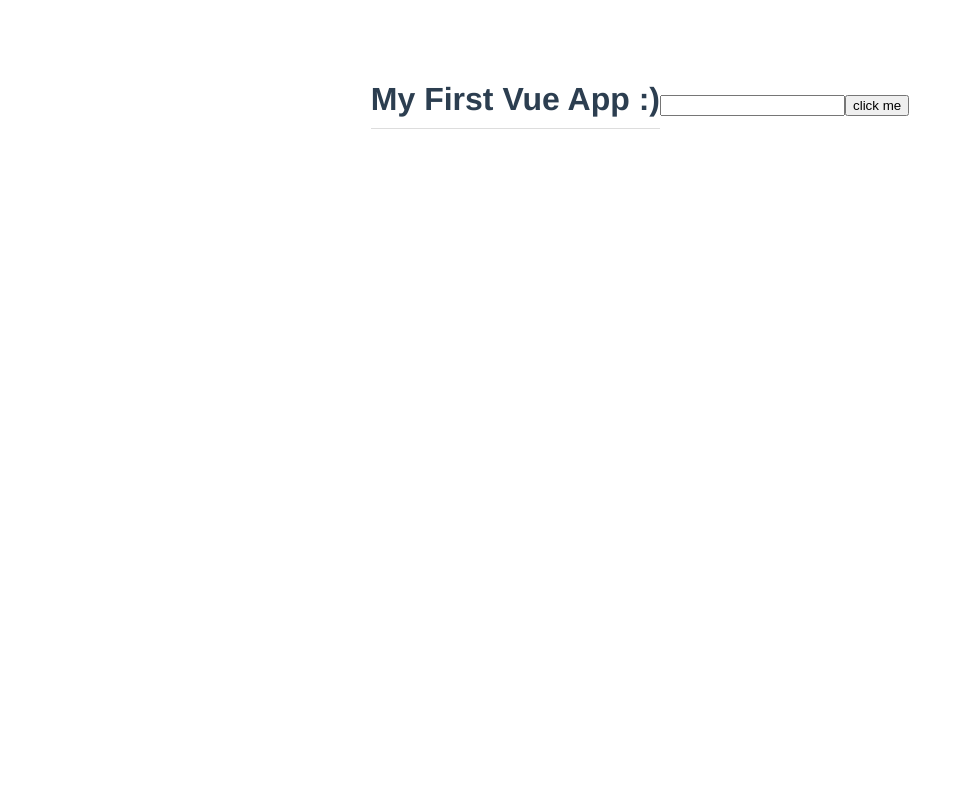
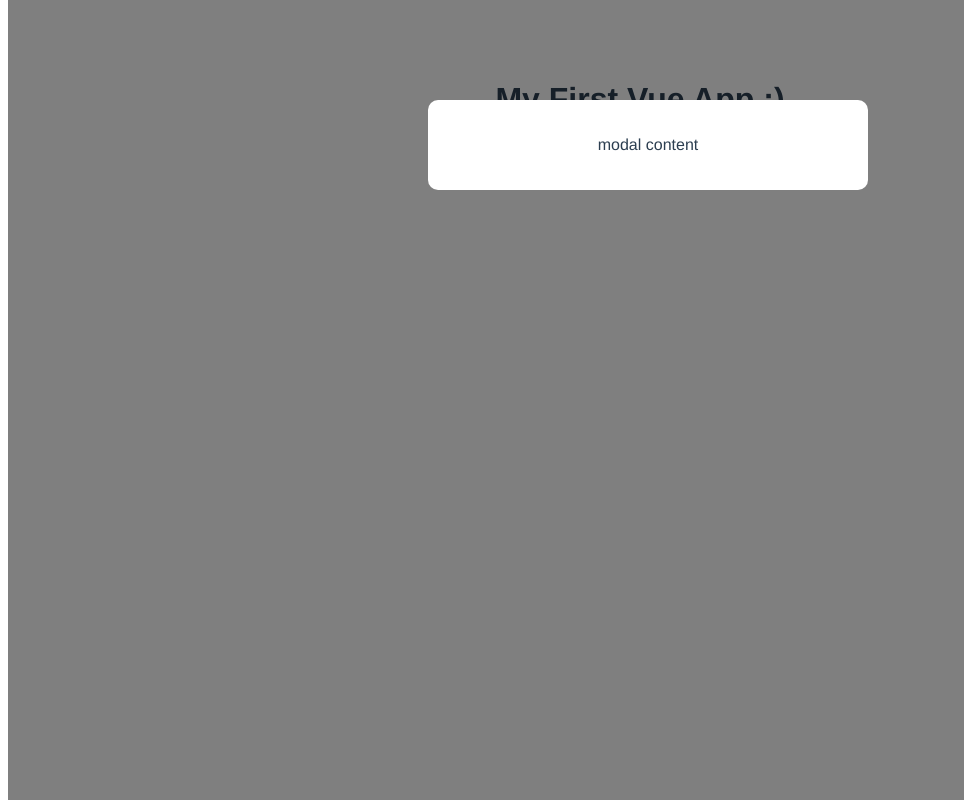
Before and after one commit to Shuya-Uno/Vue-tutorial, a Vue app: page / in a window 1280 px wide. Shown: the whole page, without its empty margins (0-964 px from the left). Built offline with nearby package versions, Linux system fonts and the light colour scheme.

Commit message:
Multiple Components

```diff
--- a/src/App.vue
+++ b/src/App.vue
@@ -1,34 +1,21 @@
 <template>
   <h1>{{ title }}</h1>
-  <input type="text" ref="name">
-  <button @click="handleClick">click me</button>
+  <Modal />
 </template>
-<!--
-  Gets rendered to the "app" div
-   (not directly coding inside the div, in order to utilize the concept of multiple components).
--->
 
 <script>
+import Modal from './components/Modal.vue'
 
 export default {
   name: 'App',
+  components: { Modal },
+
   data(){
     return {
       title: 'My First Vue App :)'
     }
-  },
-  methods: {
-    handleClick(){
-      console.log(this.$refs.name)
-      this.$refs.name.classList.add('active')
-      this.$refs.name.focus()
-    }
   }
 }
-/*
-  All dynamic development methods that was used in widget-size project
-   can also be used in SPA-size projects (Such as the data function above).
-*/
 </script>
 
 <style>
@@ -46,8 +33,4 @@
   display: inline-block;
   padding-bottom: 10px;
 }
-/*
-  Every style written inside here is placed into the <head>,
-   being a global style for any components by default.
-*/
 </style>
--- /dev/null
+++ b/src/components/Modal.vue
@@ -0,0 +1,25 @@
+<template>
+    <div class="backdrop">
+        <div class="modal">
+            <p>modal content</p>
+        </div>
+    </div>
+</template>
+
+<style>
+    .modal {
+        width: 400px;
+        padding: 20px;
+        margin: 100px auto;
+        background-color: white;
+        border-radius: 10px;
+    }
+
+    .backdrop {
+        top: 0;
+        position: fixed;
+        background-color: rgba(0, 0, 0, 0.5);
+        width: 100%;
+        height: 100%;
+    }
+</style>
```
Also changed, not shown: src/components/HelloWorld.vue (deleted, +0 -57 lines), src/main.js (+0 -8 lines).
